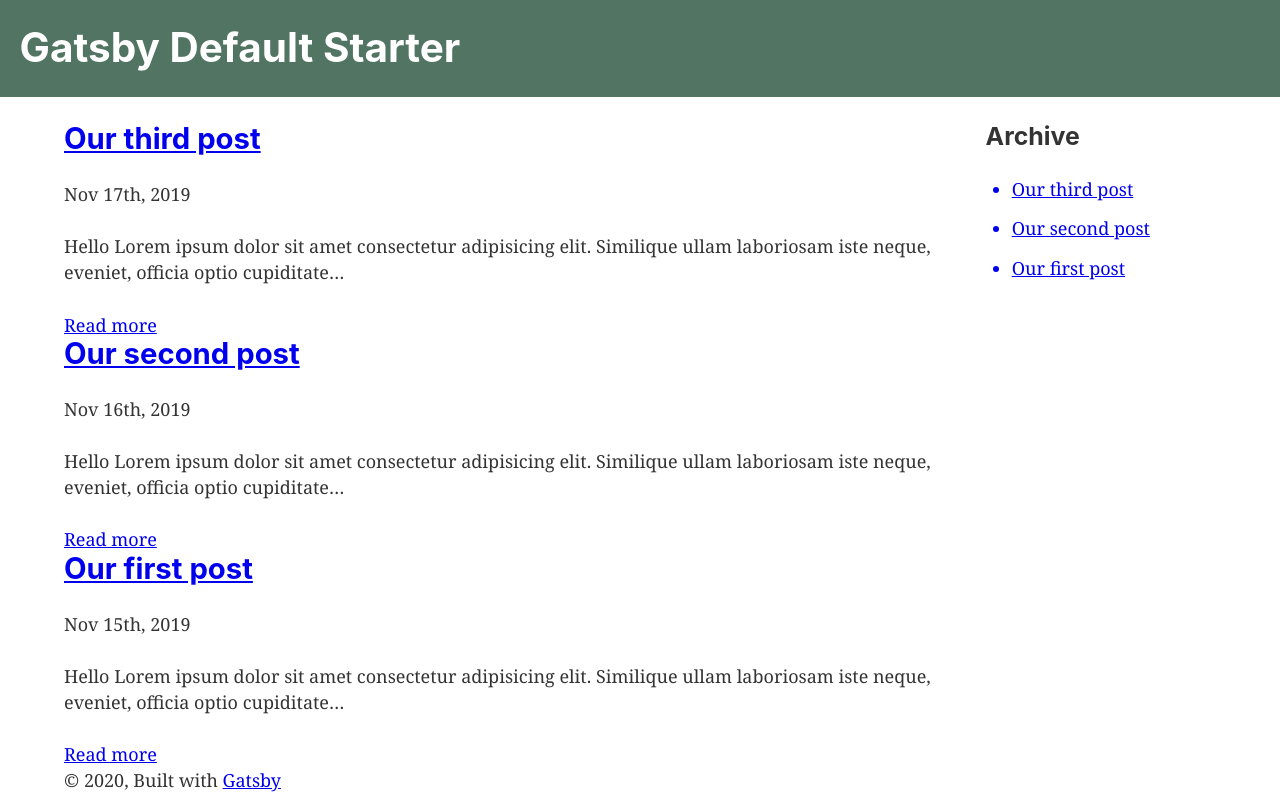
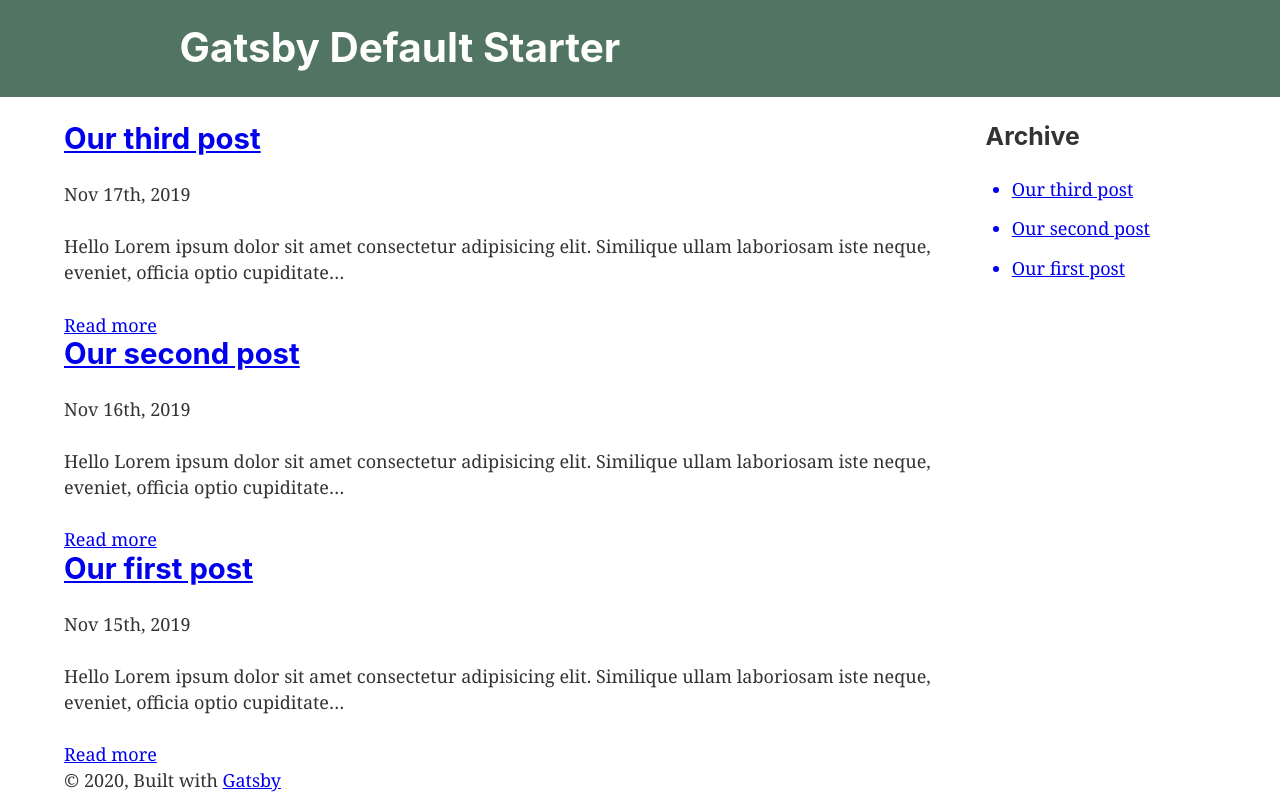
Before and after one commit to so1ro/gatsby-netlify, a Gatsby site: page / in a window 1280 px wide. Built offline with nearby package versions, Linux system fonts and the light colour scheme; Gatsby itself is replaced by a stand-in of ours.

Commit message:
Add module.styl to layout/header

```diff
--- a/gatsby-config.js
+++ b/gatsby-config.js
@@ -5,6 +5,12 @@ module.exports = {
     author: `@gatsbyjs`,
   },
   plugins: [
+    {
+      resolve: "gatsby-plugin-stylus",
+      options: {
+        // use: [rupture()],
+      },
+    },
     {
       resolve: `gatsby-plugin-styled-components`,
       options: {
--- a/package.json
+++ b/package.json
@@ -13,6 +13,7 @@
     "gatsby-plugin-react-helmet": "^3.1.21",
     "gatsby-plugin-sharp": "^2.4.3",
     "gatsby-plugin-styled-components": "^3.1.19",
+    "gatsby-plugin-stylus": "^2.1.21",
     "gatsby-source-filesystem": "^2.1.48",
     "gatsby-transformer-remark": "^2.6.52",
     "gatsby-transformer-sharp": "^2.3.13",
--- a/src/components/header.js
+++ b/src/components/header.js
@@ -1,22 +1,11 @@
 import { Link } from "gatsby"
 import PropTypes from "prop-types"
 import React from "react"
-import styled from "styled-components"
-
-const HeaderWrapper = styled.div`
-  background: #527463;
-  margin-bottom: 1.45rem;
-`
-
-const HeaderContainer = styled.div`
-  margin: 0 auto;
-  max-width: 960;
-  padding: 1.45rem 1.0875rem;
-`
+import "./header.module.styl"
 
 const Header = ({ siteTitle }) => (
-  <HeaderWrapper>
-    <HeaderContainer>
+  <header>
+    <div>
       <h1 style={{ margin: 0 }}>
         <Link
           to="/"
@@ -28,8 +17,8 @@ const Header = ({ siteTitle }) => (
           {siteTitle}
         </Link>
       </h1>
-    </HeaderContainer>
-  </HeaderWrapper>
+    </div>
+  </header>
 )
 
 Header.propTypes = {
--- /dev/null
+++ b/src/components/header.module.styl
@@ -0,0 +1,8 @@
+header
+    background #527463
+    margin-bottom 1.45rem
+
+header div
+    margin 0 auto
+    max-width 960px
+    padding 1.45rem 1.0875rem
--- a/src/components/layout.js
+++ b/src/components/layout.js
@@ -5,7 +5,7 @@ import styled from "styled-components"
 
 import Header from "./header"
 import Archive from "./archive"
-import "./layout.css"
+import "./layout.module.styl"
 
 const MainLayout = styled.main`
   margin: 0 auto;
```
Also changed, not shown: src/components/layout.module.styl (renamed from src/components/layout.css), 2 other files.
